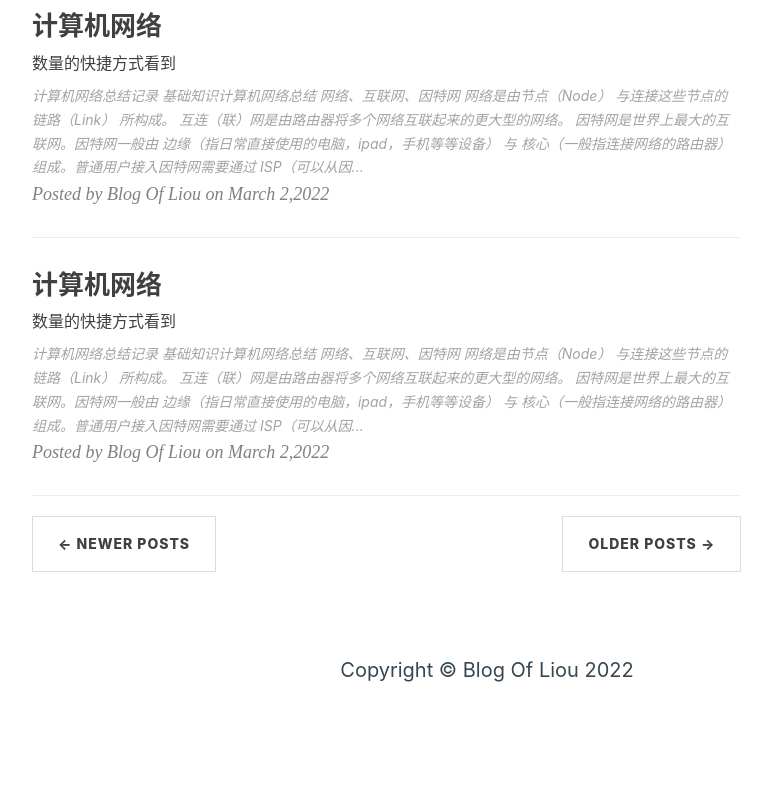
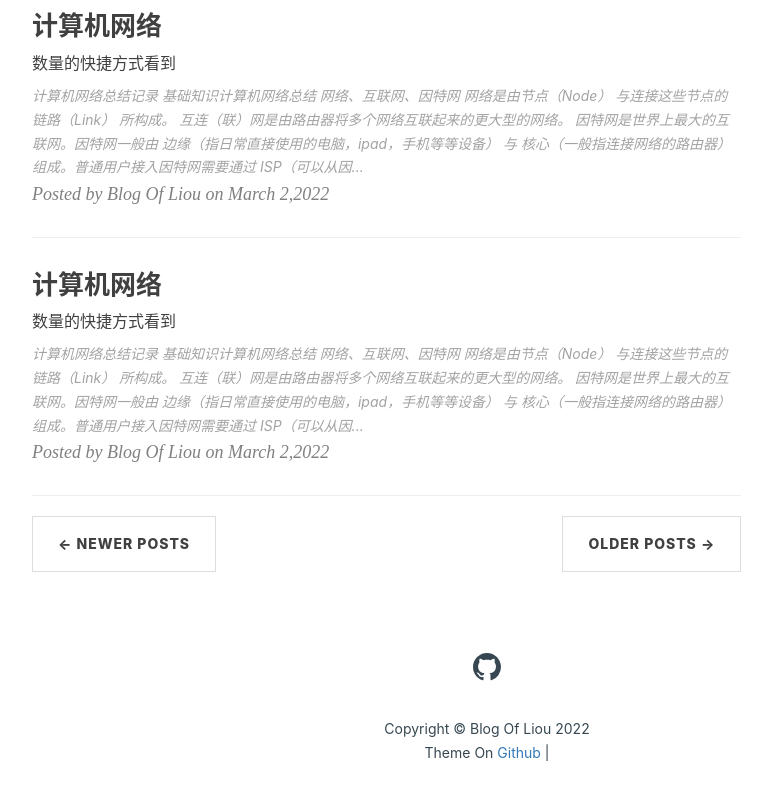
Before and after one commit to liou666/blog-frontend, a React (Vite) app: page / in a window 1280 px wide. Shown: the part 2501-3301 px from the top of the page, without its empty margins (153-925 px from the left). Before the commit the page ends 3253 px from the top, so only its background shows below. Built offline with nearby package versions, Linux system fonts and the light colour scheme.

Commit message:
perf: footer

```diff
--- a/src/components/shared/BaseLayout/index.tsx
+++ b/src/components/shared/BaseLayout/index.tsx
@@ -7,8 +7,8 @@
 type LayoutProps = {
   children: React.ReactNode
   title: string
-  subheading?: string,
-  slideBar?:React.ReactNode
+  subheading?: string
+  slideBar?: React.ReactNode
 }
 const navLists = [
   {
@@ -45,11 +45,26 @@
       </header>
       <main>
         <div className="container px-15">{children}</div>
-        <div className="slide_bar px-15">
-          {slideBar}
-        </div>
+        <div className="slide_bar px-15">{slideBar}</div>
       </main>
-      <footer>Copyright © Blog Of Liou 2022</footer>
+      <footer>
+        <a>
+          <svg width="2em" height="2em" viewBox="0 0 24 24">
+            <path
+              fill="currentColor"
+              fillRule="evenodd"
+              d="M12 0C5.37 0 0 5.37 0 12c0 5.31 3.435 9.795 8.205 11.385c.6.105.825-.255.825-.57c0-.285-.015-1.23-.015-2.235c-3.015.555-3.795-.735-4.035-1.41c-.135-.345-.72-1.41-1.23-1.695c-.42-.225-1.02-.78-.015-.795c.945-.015 1.62.87 1.845 1.23c1.08 1.815 2.805 1.305 3.495.99c.105-.78.42-1.305.765-1.605c-2.67-.3-5.46-1.335-5.46-5.925c0-1.305.465-2.385 1.23-3.225c-.12-.3-.54-1.53.12-3.18c0 0 1.005-.315 3.3 1.23c.96-.27 1.98-.405 3-.405s2.04.135 3 .405c2.295-1.56 3.3-1.23 3.3-1.23c.66 1.65.24 2.88.12 3.18c.765.84 1.23 1.905 1.23 3.225c0 4.605-2.805 5.625-5.475 5.925c.435.375.81 1.095.81 2.22c0 1.605-.015 2.895-.015 3.3c0 .315.225.69.825.57A12.02 12.02 0 0 0 24 12c0-6.63-5.37-12-12-12Z"
+              clipRule="evenodd"
+            />
+          </svg>
+        </a>
+        <br />
+        <p className="copyright"> Copyright © Blog Of Liou 2022
+          <br />
+          Theme On
+          <a href="" target="_blank"> Github </a>|
+        </p>
+      </footer>
     </div>
   )
 }
--- a/src/components/shared/BaseLayout/layout.css
+++ b/src/components/shared/BaseLayout/layout.css
@@ -70,12 +70,15 @@
 
 /* 底部区域 */
 .main_layout footer {
-    font-size: 20px;
-    padding: 50px 0 65px;
+    font-size: 14px;
     text-align: center;
+    margin-bottom: 0;
     color: var(--text-color);
 }
 
+.main_layout footer .copyright a {
+    color: #337ab7;
+}
 
 @media screen and (min-width: 768px) {
     .main_layout header {
--- a/src/styles/index.css
+++ b/src/styles/index.css
@@ -51,6 +51,11 @@
   margin-bottom: 20px;
   border: 0;
   border-top: 1px solid #eee;
+}
+
+footer {
+  font-size: 20px;
+  padding: 50px 0 65px
 }
 
 h1,
```
